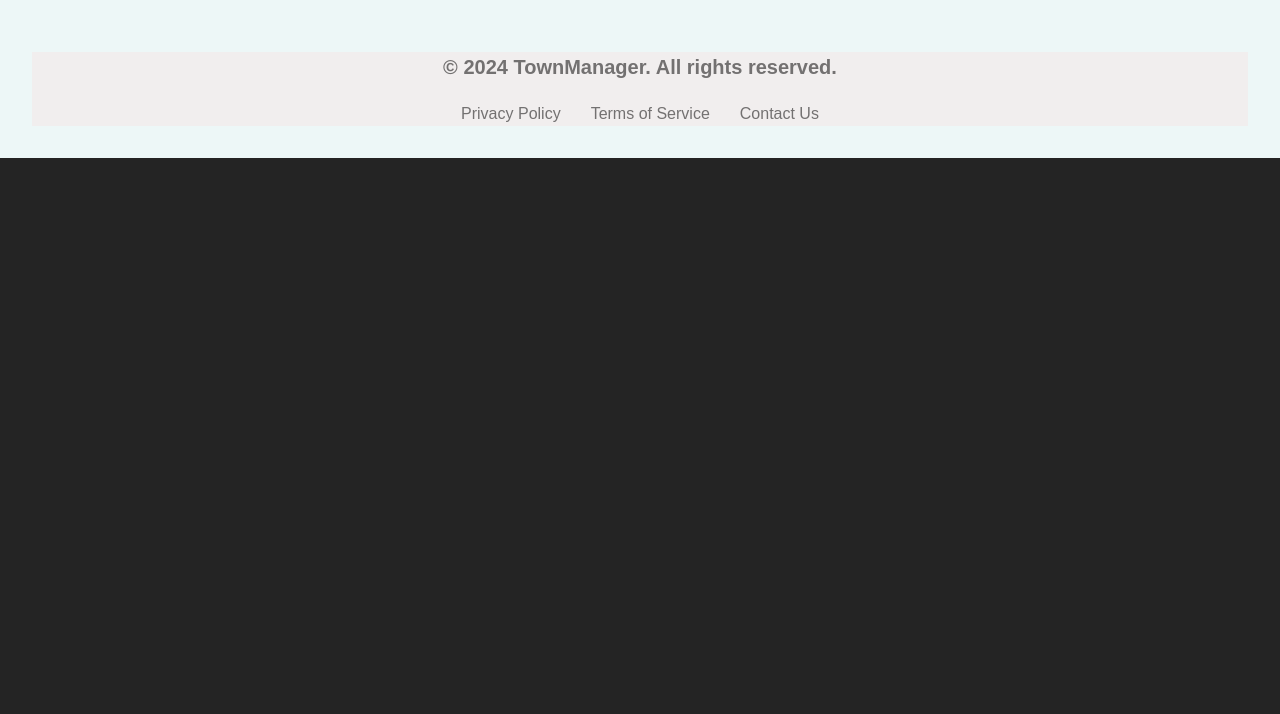
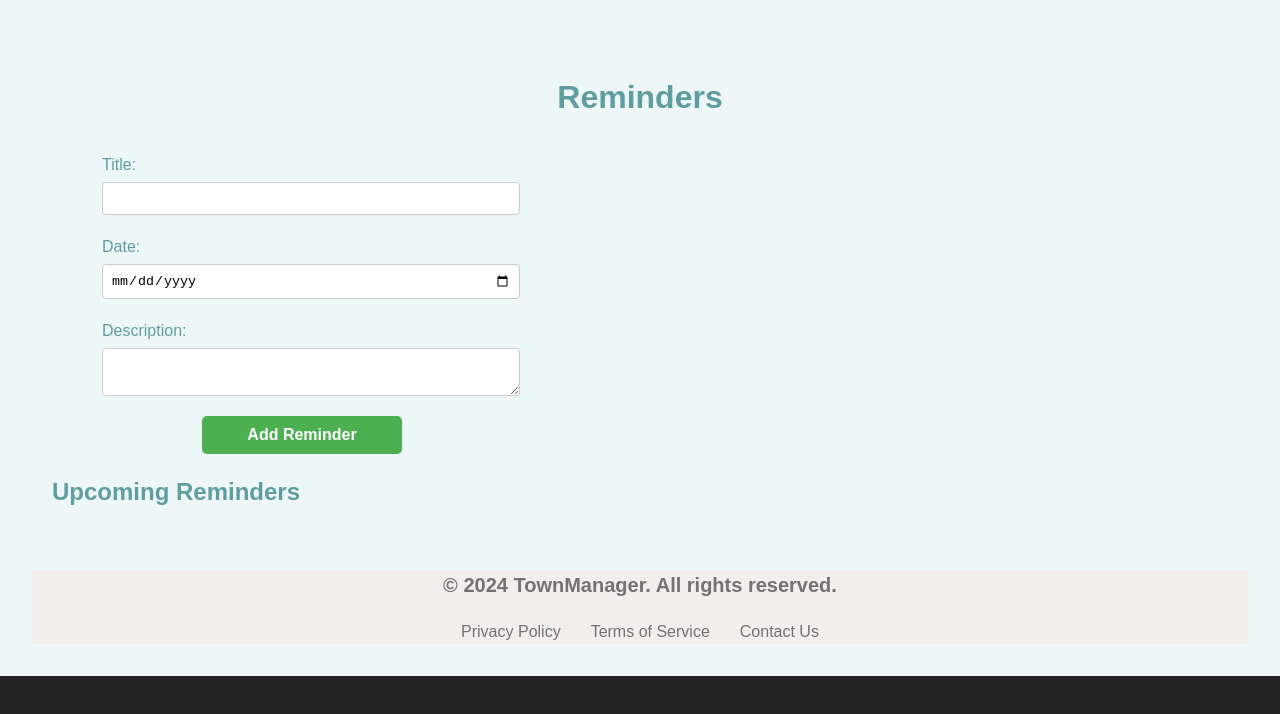
Before and after one commit to Amandafrost79/TownManager, a React (Vite) app: page /reminders in a window 1280 px wide. Shown: the top 714 px of the page. Built offline with nearby package versions, Linux system fonts and the light colour scheme.

Commit message:
add workchat/reminders

```diff
--- /dev/null
+++ b/src/Reminders.css
@@ -0,0 +1,66 @@
+.reminders-page {
+    text-align: center;
+    padding: 20px;
+    color: cadetblue;
+  }
+
+  .reminder-form {
+    display: flex;
+    flex-direction: column;
+    align-items: center;
+    margin-bottom: 20px;
+  }
+
+  .reminder-form label {
+    margin: 10px 0;
+    width: 100%;
+    max-width: 400px;
+    display: flex;
+    flex-direction: column;
+    align-items: flex-start;
+  }
+
+  .reminder-form input,
+  .reminder-form textarea {
+    width: 100%;
+    padding: 8px;
+    margin-top: 5px;
+    border-radius: 4px;
+    border: 1px solid #ccc;
+  }
+
+  .reminder-form button {
+    background-color: #4caf50;
+    color: white;
+    padding: 10px 20px;
+    border: none;
+    border-radius: 5px;
+    cursor: pointer;
+    margin-top: 10px;
+  }
+
+  .reminder-form button:hover {
+    background-color: #45a049;
+  }
+
+  .reminders-list {
+    text-align: left;
+    margin-top: 20px;
+  }
+
+  .reminders-list ul {
+    list-style-type: none;
+    padding: 0;
+  }
+
+  .reminders-list li {
+    background-color: #f9f9f9;
+    border: 1px solid #ddd;
+    border-radius: 8px;
+    padding: 10px;
+    margin: 10px 0;
+  }
+
+  .reminders-list strong {
+    font-size: 16px;
+  }
--- a/src/Reminders.jsx
+++ b/src/Reminders.jsx
@@ -1,7 +1,66 @@
-import React from "react";
+import React, { useState } from "react";
+import "./Reminders.css";
 
 const Reminders = () => {
-  return <div></div>;
+  const [reminders, setReminders] = useState([]);
+  const [title, setTitle] = useState("");
+  const [date, setDate] = useState("");
+  const [description, setDescription] = useState("");
+
+  const handleAddReminder = (e) => {
+    e.preventDefault();
+    const newReminder = { title, date, description };
+    setReminders([...reminders, newReminder]);
+    setTitle("");
+    setDate("");
+    setDescription("");
+  };
+
+  return (
+    <div className="reminders-page">
+      <h1>Reminders</h1>
+      <form onSubmit={handleAddReminder} className="reminder-form">
+        <label>
+          Title:
+          <input
+            type="text"
+            value={title}
+            onChange={(e) => setTitle(e.target.value)}
+            required
+          />
+        </label>
+        <label>
+          Date:
+          <input
+            type="date"
+            value={date}
+            onChange={(e) => setDate(e.target.value)}
+            required
+          />
+        </label>
+        <label>
+          Description:
+          <textarea
+            value={description}
+            onChange={(e) => setDescription(e.target.value)}
+            required
+          />
+        </label>
+        <button type="submit">Add Reminder</button>
+      </form>
+      <div className="reminders-list">
+        <h2>Upcoming Reminders</h2>
+        <ul>
+          {reminders.map((reminder, index) => (
+            <li key={index}>
+              <strong>{reminder.title}</strong> - {reminder.date}
+              <p>{reminder.description}</p>
+            </li>
+          ))}
+        </ul>
+      </div>
+    </div>
+  );
 };
 
 export default Reminders;
--- /dev/null
+++ b/src/WorkChat.css
@@ -0,0 +1,66 @@
+.work-chat-page {
+    text-align: center;
+    padding: 20px;
+    color: cadetblue;
+  }
+
+  .chat-box {
+    display: flex;
+    flex-direction: column;
+    align-items: flex-start;
+    justify-content: flex-end;
+    max-width: 600px;
+    margin: 20px auto;
+    padding: 10px;
+    border: 1px solid #ddd;
+    border-radius: 8px;
+    height: 400px;
+    background-color: #f9f9f9;
+    overflow-y: auto;
+  }
+
+  .message {
+    background-color: #e0e0e0;
+    padding: 10px;
+    margin: 5px 0;
+    border-radius: 8px;
+    align-self: flex-start;
+    max-width: 80%;
+  }
+
+  .message-text {
+    font-size: 14px;
+  }
+
+  .message-timestamp {
+    font-size: 12px;
+    color: #777;
+    text-align: right;
+  }
+
+  .message-form {
+    display: flex;
+    justify-content: center;
+    margin-top: 10px;
+  }
+
+  .message-form input {
+    width: 400px;
+    padding: 10px;
+    border-radius: 4px;
+    border: 1px solid #ccc;
+    margin-right: 10px;
+  }
+
+  .message-form button {
+    background-color: #4caf50;
+    color: white;
+    padding: 10px 20px;
+    border: none;
+    border-radius: 5px;
+    cursor: pointer;
+  }
+
+  .message-form button:hover {
+    background-color: #45a049;
+  }
--- a/src/WorkChat.jsx
+++ b/src/WorkChat.jsx
@@ -1,7 +1,44 @@
-import React from "react";
+import React, { useState } from "react";
+import "./WorkChat.css";
 
 const WorkChat = () => {
-  return <div></div>;
+  const [messages, setMessages] = useState([]);
+  const [newMessage, setNewMessage] = useState("");
+
+  const handleSendMessage = (e) => {
+    e.preventDefault();
+    if (newMessage.trim()) {
+      setMessages([
+        ...messages,
+        { text: newMessage, timestamp: new Date().toLocaleTimeString() },
+      ]);
+      setNewMessage("");
+    }
+  };
+
+  return (
+    <div className="work-chat-page">
+      <h1>Work Chat</h1>
+      <div className="chat-box">
+        {messages.map((message, index) => (
+          <div key={index} className="message">
+            <div className="message-text">{message.text}</div>
+            <div className="message-timestamp">{message.timestamp}</div>
+          </div>
+        ))}
+      </div>
+      <form onSubmit={handleSendMessage} className="message-form">
+        <input
+          type="text"
+          value={newMessage}
+          onChange={(e) => setNewMessage(e.target.value)}
+          placeholder="Type your message..."
+          required
+        />
+        <button type="submit">Send</button>
+      </form>
+    </div>
+  );
 };
 
 export default WorkChat;
```
